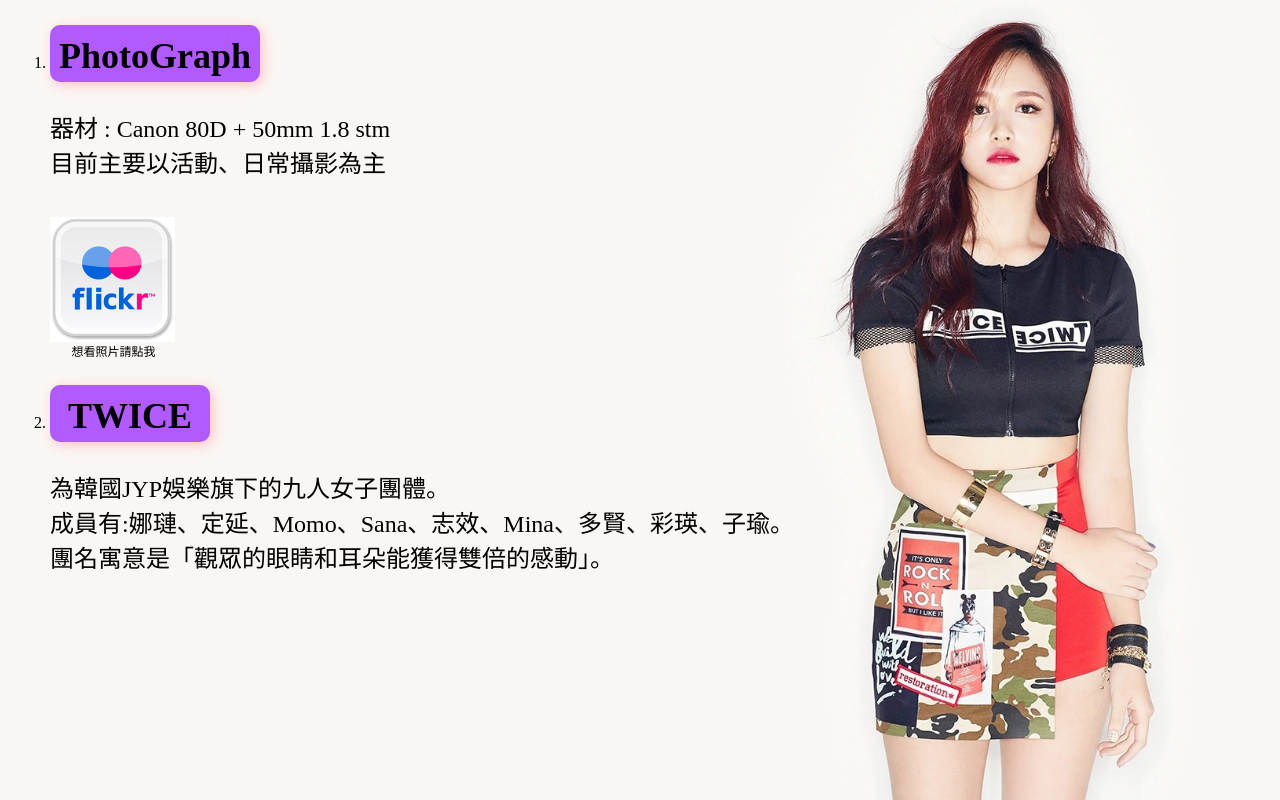
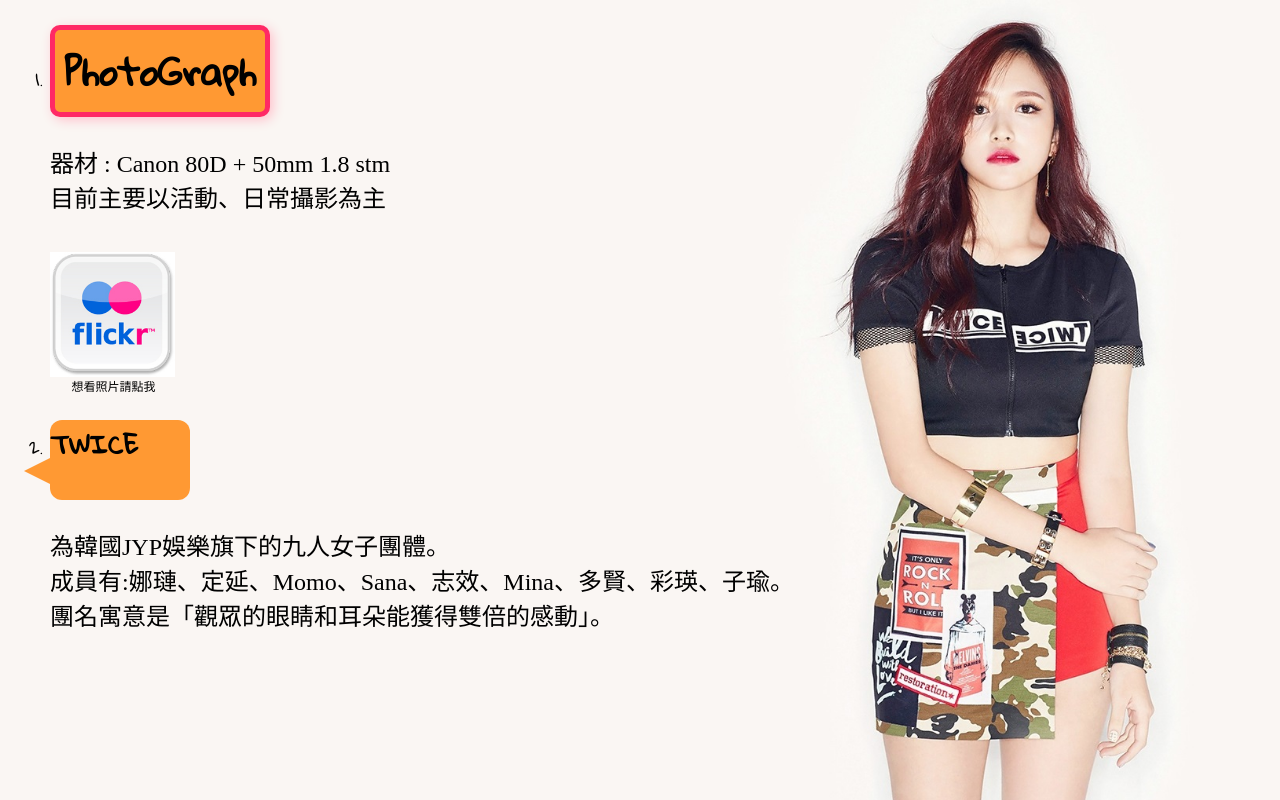
Before and after one commit to yueverlasting/interdouce_website, a plain HTML site: page likey.html in a window 1280 px wide. Drawn offline with Linux system fonts and the light colour scheme.

Commit message:
字型微調

```diff
--- a/css/hwcss.css
+++ b/css/hwcss.css
@@ -33,16 +33,16 @@
     background-color: #5c4a72;
     opacity: 0.8;
     border-radius:30px;
+    padding: 5px 5px 5px 5px ;
 }
-
 
 header h1
 {
     font-size: 5rem;
     color: #f3b05a;
-    padding-top: 25px;
+    padding: 5px 5px 5px 5px ;
     text-align: center;
-    font-family: Brush Script MT, Brush Script Std, cursive;
+    font-family: 'Dancing Script';
 }
 
 center p
--- a/css/likeycss.css
+++ b/css/likeycss.css
@@ -27,6 +27,7 @@
 
   #menu ul li{
   margin:25px 100px 0px 0px;
+  font-family: 'Gloria Hallelujah', cursive;
   }
   #menu ul p{
   margin:25px 100px 0px 0px;
@@ -40,31 +41,50 @@
   #menu ul h3{
   padding-top: 5px;
 }
- h1
+ /*h1
 {
     font-size: 36px;
     color: black;
-    padding-top: 5px;
     text-align: center;
     border-radius:10px;
-    margin-top:25px;
     width:150px;
-    border:5px #B15BFF solid;
+    border:5px #ff2965 solid;
     box-shadow:3px 3px 12px pink;
-    background-color :#B15BFF;
+    background-color :#ff9933;
+    padding: 5px 5px 5px 5px ;
+}*/
+h1 {
+    width: 140px;
+    height: 80px;
+    background: #ff9933;
+    position: relative;
+    -moz-border-radius: 12px;
+    -webkit-border-radius: 12px;
+    border-radius: 12px;
+}
+
+h1:before {
+    content: "";
+    width: 0;
+    height: 0;
+    right: 100%;
+    top: 38px;
+    position: absolute;
+    border-top: 13px solid transparent;
+    border-right: 26px solid #ff9933;
+    border-bottom: 13px solid transparent;
 }
 h2
 {
     font-size: 36px;
     color: black;
-    padding-top: 5px;
     text-align:center;
     border-radius:10px;
-    margin-top:5px;
     width:200px;
-    border:5px #B15BFF solid;
+    border:5px #ff2965 solid;
     box-shadow:3px 3px 12px pink;
-    background-color :#B15BFF;
+    background-color :#ff9933;
+    padding: 5px 5px 5px 5px ;
 }
 
 p2{
--- a/likey.html
+++ b/likey.html
@@ -1,3 +1,7 @@
+<style>
+  @import url('https://fonts.googleapis.com/css?family=Gloria+Hallelujah');
+  </style>
+
 <html>
 <head>
     <!– 網頁使用的編碼 -->
```
Also changed, not shown: index.html (+3 -0 lines).
